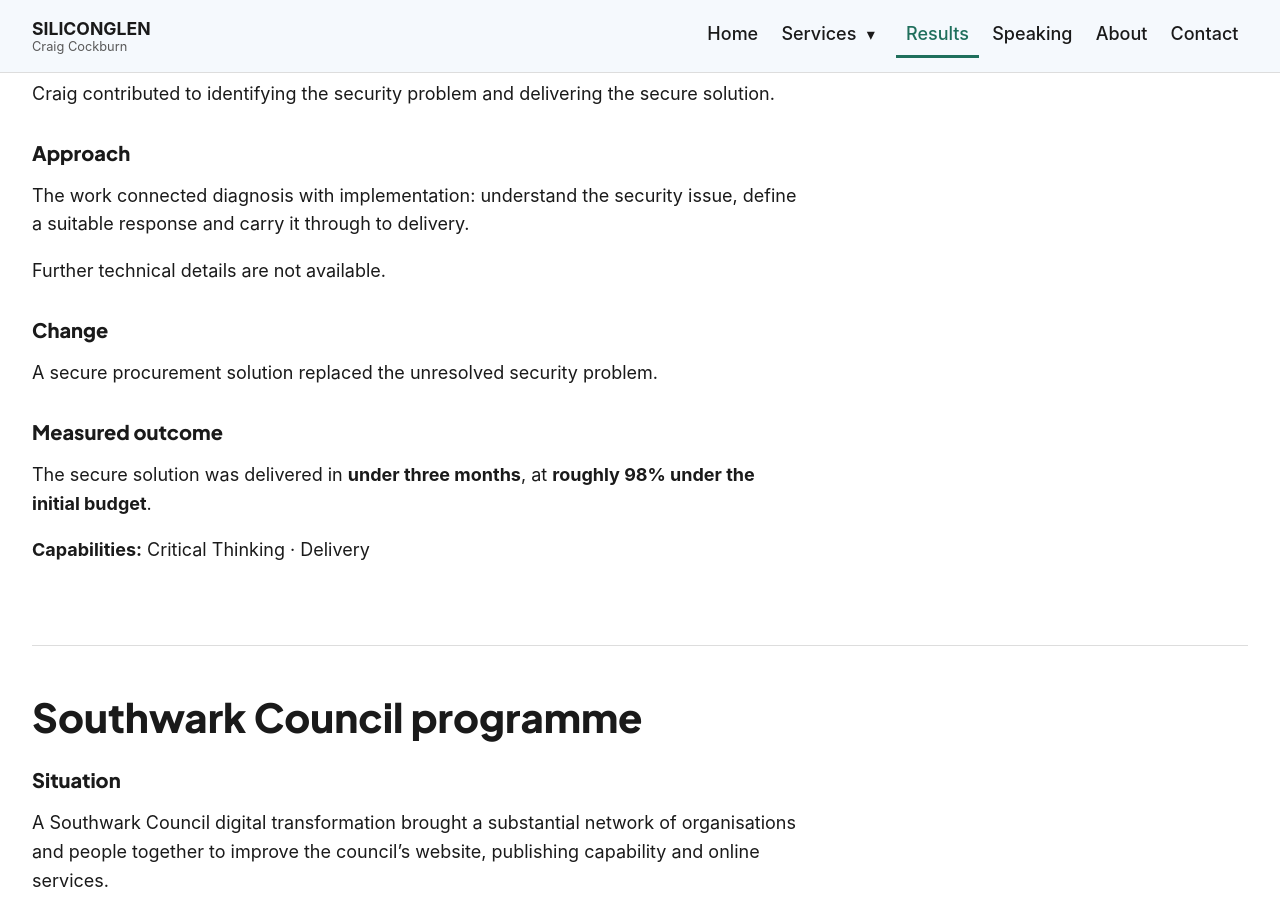
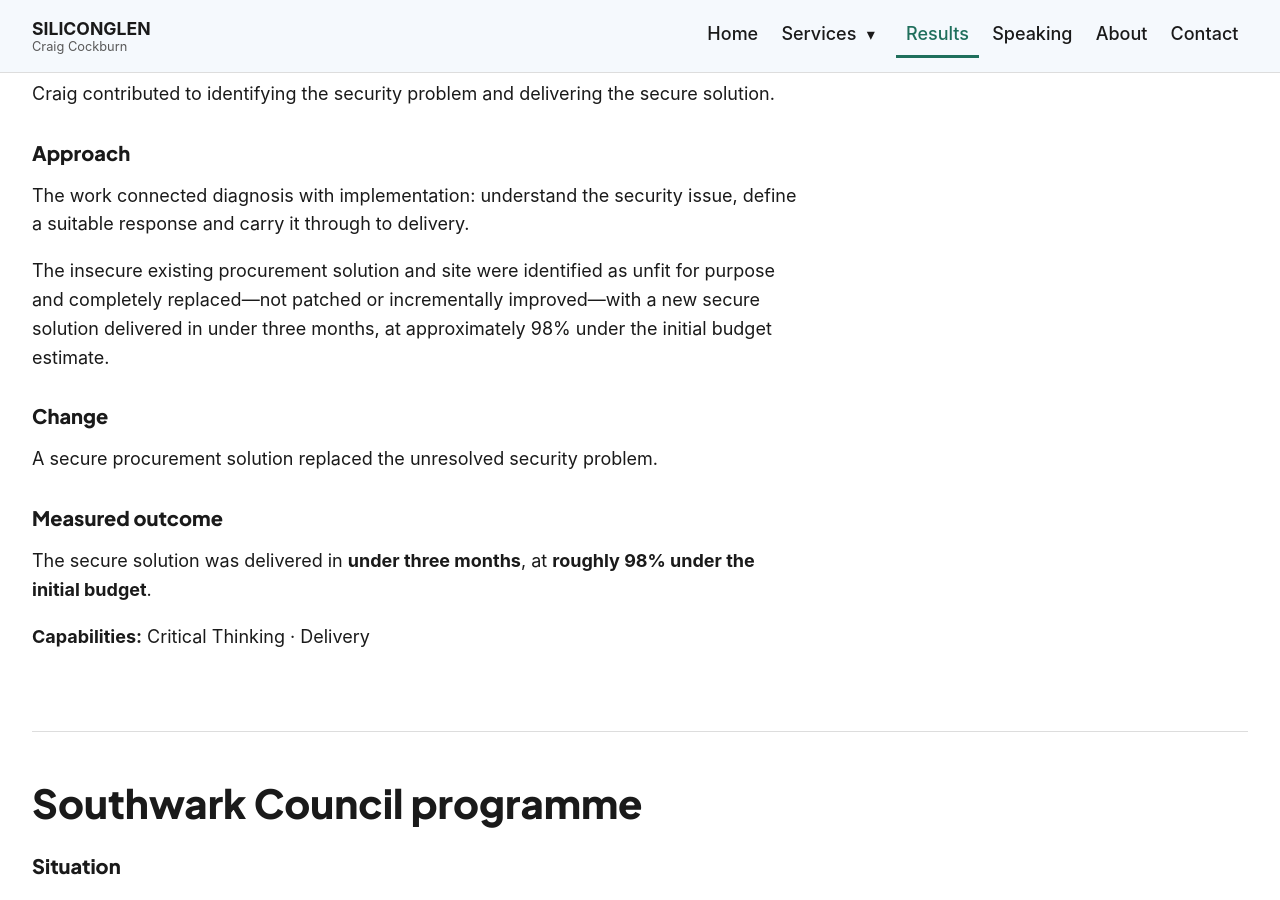
Before and after one commit to siliconglen/siliconglen-site, a Jekyll site: the page built from results/index.md, in a window 1280 px wide and 900 px high, scrolled down 4736 px. Built offline with Jekyll 4.4.1, drawn with Linux system fonts in a browser that asks for light colours.

Commit message:
Clarify CIO evidence and AI site-build voice

```diff
--- a/results/index.md
+++ b/results/index.md
@@ -100,7 +100,7 @@ Craig contributed to identifying the security problem and delivering the secure
 ### Approach
 The work connected diagnosis with implementation: understand the security issue, define a suitable response and carry it through to delivery.
 
-Further technical details are not available.
+The insecure existing procurement solution and site were identified as unfit for purpose and completely replaced—not patched or incrementally improved—with a new secure solution delivered in under three months, at approximately 98% under the initial budget estimate.
 
 ### Change
 A secure procurement solution replaced the unresolved security problem.
```
Also changed, not shown: ai/index.md (+1 -1 lines).
